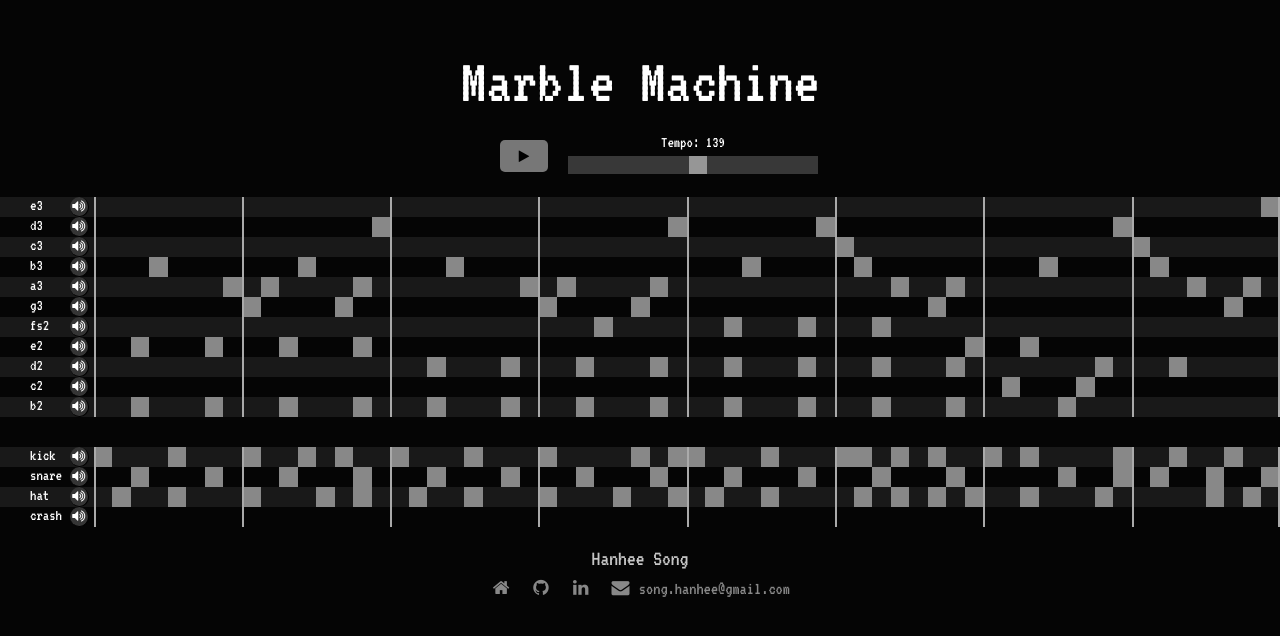
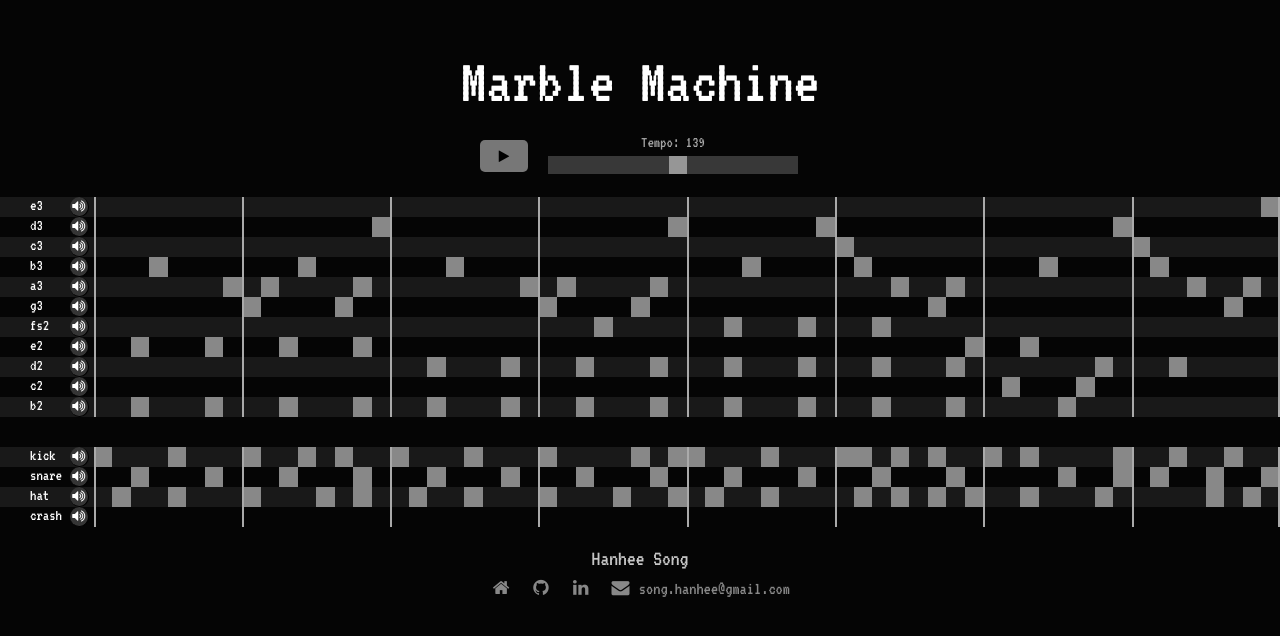
Before and after one commit to hanhee-song/marble_machine, a React (Create React App) app: page / in a window 1280 px wide. Shown: the top 636 px of the page. Built offline with nearby package versions, Linux system fonts and the light colour scheme.

Commit message:
fix some styling and change hover effect of controls

```diff
--- a/public/styles.css
+++ b/public/styles.css
@@ -80,6 +80,7 @@ a:hover {
   font-size: 64px;
   text-align: center;
   max-width: 1400px;
+  user-select: none;
 }
 
 .footer {
@@ -118,13 +119,11 @@ a:hover {
 
 .soundboard {
   margin-top: 0px;
-  cursor: default;
   user-select: none;
 }
 
 .soundboard-controls {
   padding: 20px;
-  margin-left: 40px;
   display: flex;
   justify-content: center;
   align-items: center;
@@ -151,12 +150,21 @@ a:hover {
 
 .soundboard-controls-tempo-container {
   margin-left: 18px;
+  opacity: .8;
+  color: #ccc;
+}
+
+.soundboard-controls-tempo-container:hover {
+  margin-left: 18px;
+  opacity: 1;
+  transition: opacity .2s;
+  -webkit-transition: opacity .2s;
 }
 
 .soundboard-controls-tempo-title {
   text-align: center;
+  margin-bottom: 4px;
   font-size: 16px;
-  margin-bottom: 4px;
 }
 
 .soundboard-controls-tempo-slider {
@@ -165,17 +173,17 @@ a:hover {
   height: 18px;
   background: #454545;
   outline: none;
-  opacity: 0.8;
+  /* opacity: 0.8;
   -webkit-transition: .2s;
-  transition: opacity .2s;
+  transition: opacity .2s; */
   transform: scaleX(-1);
   -webkit-appearance: none;
   appearance: none;
 }
 
-.soundboard-controls-tempo-slider:hover {
+/* .soundboard-controls-tempo-slider:hover {
   opacity: 1;
-}
+} */
 
 .soundboard-controls-tempo-slider::-webkit-slider-thumb {
   -webkit-appearance: none;
```
